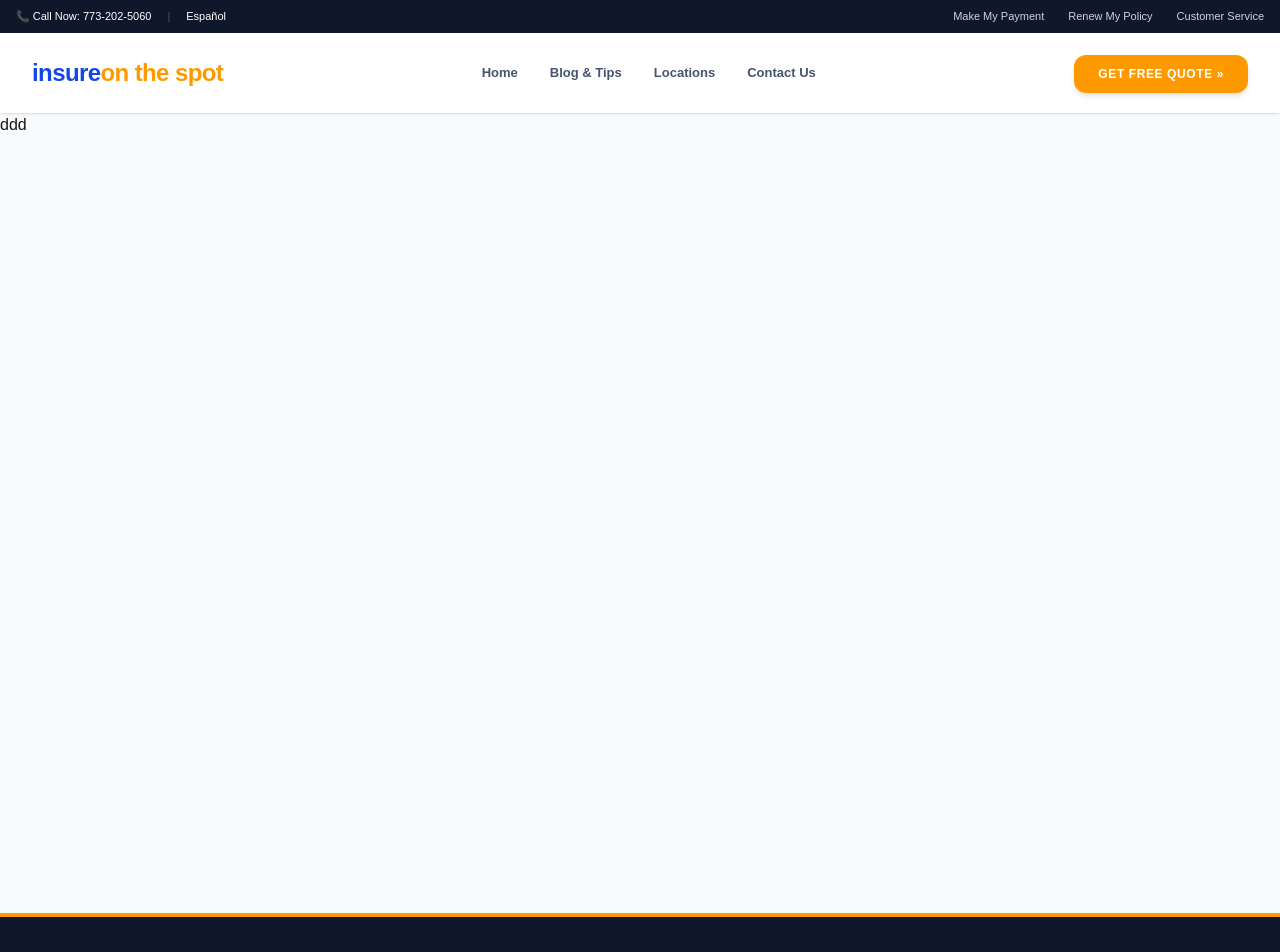
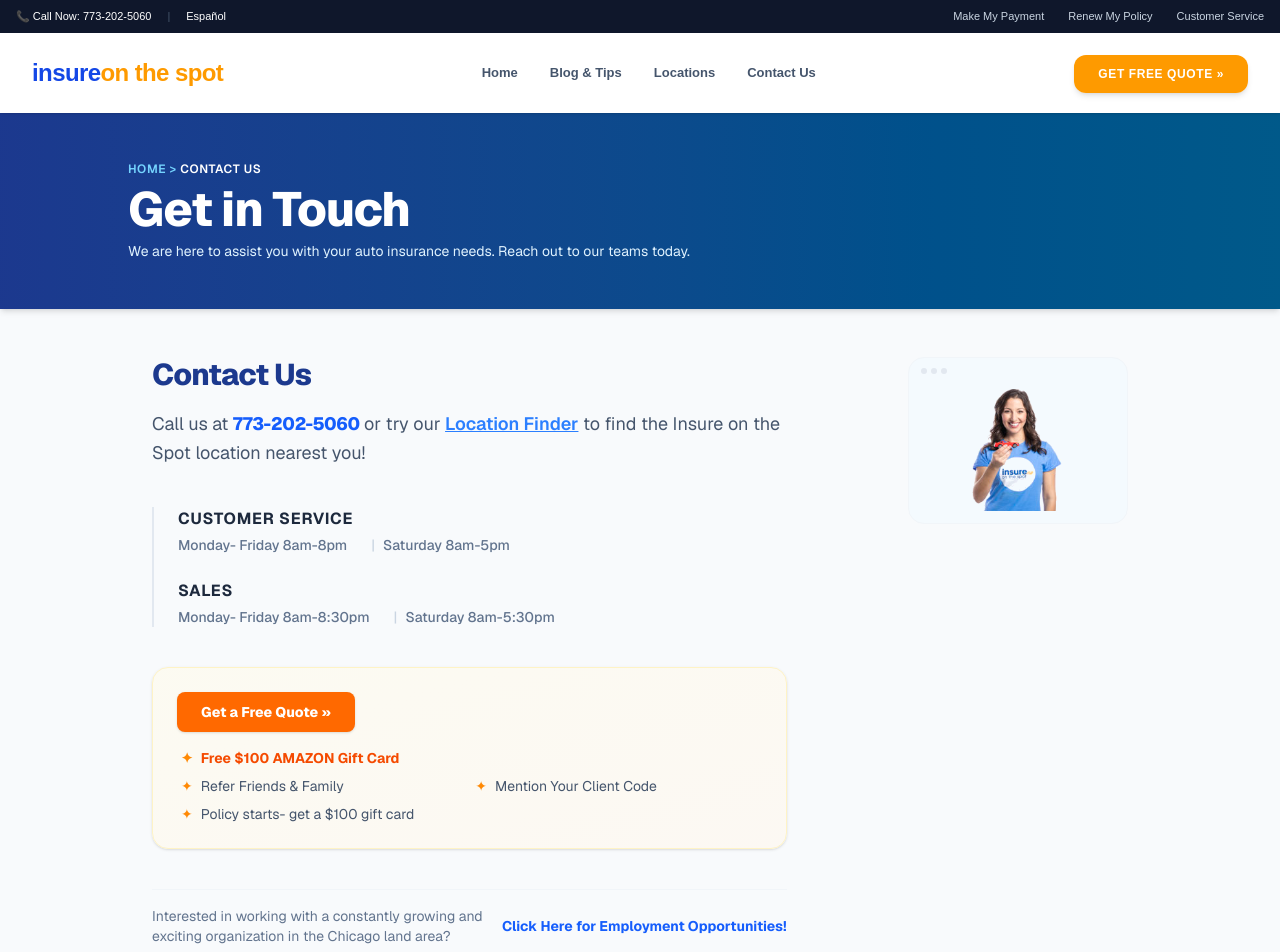
Before and after one commit to jemsay072/iots-trial-project, a Next.js app: page /contact in a window 1280 px wide. Shown: the top 952 px of the page. Built offline with nearby package versions, Linux system fonts and the light colour scheme.

Commit message:
[Page] Contact us

```diff
--- a/app/contact/page.tsx
+++ b/app/contact/page.tsx
@@ -1,9 +1,130 @@
 import React from "react";
+import { mockContactDatabase } from "../src/data/mockData";
 
-const ContactPage = () => {
+const ContactPage:React.FC = () => {
+
+    const data = mockContactDatabase;
+
     return (
-        <div className="min-h-screen bg-slate-50 text-left">ddd</div>
-    )
+        <section className="bg-slate-50 min-h-screen text-slate-700 font-sans pb-16">
+            {/* 1. TOP HERO BANNER (Para consistent sa Locations page mo!) */}
+            <div className="bg-gradient-to-r stream-blue from-blue-900 to-sky-800 text-white py-12 px-6 mb-12 shadow-md">
+                <div className="max-w-5xl mx-auto space-y-2">
+                <p className="text-xs font-semibold tracking-wider uppercase text-sky-300">
+                    Home &gt; <span className="text-white">Contact Us</span>
+                </p>
+                <h1 className="text-4xl font-extrabold tracking-tight md:text-5xl">
+                    Get in Touch
+                </h1>
+                <p className="text-sm text-sky-100 max-w-xl">
+                    We are here to assist you with your auto insurance needs. Reach out to our teams today.
+                </p>
+                </div>
+            </div>
+
+            <div className="max-w-5xl mx-auto px-6">
+
+                {/* Main Layout Grid */}
+                <div className="grid grid-cols-1 md:grid-cols-3 gap-12 items-start mb-16">
+
+                {/* Left Columns - Details */}
+                <div className="md:col-span-2 space-y-10">
+
+                    {/* 1. Main Header Title & Info (Inalisan ng Box para mas malinis) */}
+                    <div className="space-y-4">
+                    <h2 className="text-3xl font-extrabold text-blue-900 tracking-tight">
+                        {data.title}
+                    </h2>
+                    <p className="text-lg text-slate-600 leading-relaxed max-w-2xl">
+                        Call us at <span className="font-extrabold text-blue-600 tracking-tight">{data.phoneNumber}</span> or try our{" "}
+                        <a href="#location" className="text-blue-500 font-semibold underline hover:text-blue-700 transition-colors">
+                        {data.locationFinderText}
+                        </a>{" "}
+                        to find the Insure on the Spot location nearest you!
+                    </p>
+                    </div>
+
+                    {/* 2. Department Schedules (Inalisan ng individual boxes; ginawang malinis na rows) */}
+                    <div className="border-l-2 border-slate-200 pl-6 space-y-6">
+                    {data.departments.map((dept, index) => (
+                        <div key={index} className="space-y-1">
+                        <h3 className="text-md font-bold text-slate-800 uppercase tracking-wider">
+                            {dept.title}
+                        </h3>
+                        <div className="flex flex-col sm:flex-row sm:gap-6 text-sm text-slate-500 font-medium">
+                            {dept.schedule.map((sched, idx) => (
+                            <span key={idx} className="flex items-center gap-2">
+                                {idx > 0 && <span className="hidden sm:inline text-slate-300">|</span>}
+                                {sched}
+                            </span>
+                            ))}
+                        </div>
+                        </div>
+                    ))}
+                    </div>
+
+                    {/* 3. Highlighted Promo Section (Ito na lang ang may container para stand-out) */}
+                    <div className="bg-gradient-to-br from-amber-50/60 to-orange-50/60 p-6 rounded-2xl border border-amber-100 shadow-sm space-y-4">
+                    <a
+                        href="#quote"
+                        className="inline-block bg-orange-500 text-white font-extrabold px-6 py-2.5 rounded-lg shadow hover:bg-orange-600 hover:shadow-md transition-all transform hover:-translate-y-0.5 text-sm"
+                    >
+                        {data.promoTitle}
+                    </a>
+                    <ul className="grid grid-cols-1 sm:grid-cols-2 gap-2 pl-1">
+                        {data.promoDetails.map((promo, index) => (
+                        <li
+                            key={index}
+                            className={`text-sm flex items-center gap-2 ${promo.isBold ? "font-bold text-orange-600 text-base col-span-1 sm:col-span-2" : "text-slate-600"}`}
+                        >
+                            <span className="text-orange-400">✦</span> {promo.text}
+                        </li>
+                        ))}
+                    </ul>
+                    </div>
+
+                    {/* Careers Link (Inalisan din ng box; ginawang plain text footer helper) */}
+                    <div className="text-sm pt-4 border-t border-slate-100 flex flex-col sm:flex-row sm:items-center justify-between gap-2">
+                    <p className="text-slate-500">{data.careersText}</p>
+                    <a href="#careers" className="font-bold text-blue-600 hover:text-blue-800 hover:underline transition-colors shrink-0">
+                        {data.careersLinkText}
+                    </a>
+                    </div>
+                </div>
+
+                {/* Right Column - Agent Image (Malinis na mockup style) */}
+                <div className="flex justify-center md:justify-end">
+                    <div className="relative w-full max-w-[220px] bg-sky-50/50 p-3 rounded-2xl border border-slate-100 flex flex-col items-center">
+                    <div className="absolute top-2.5 left-3 flex gap-1">
+                        <span className="w-1.5 h-1.5 rounded-full bg-slate-200"></span>
+                        <span className="w-1.5 h-1.5 rounded-full bg-slate-200"></span>
+                        <span className="w-1.5 h-1.5 rounded-full bg-slate-200"></span>
+                    </div>
+                    <img
+                        src={data.images.sideAgent}
+                        alt="Customer Service Agent"
+                        className="w-full h-auto object-contain rounded-xl mt-3"
+                    />
+                    </div>
+                </div>
+
+                </div>
+
+                {/* Bottom Banner Section - Group Photo */}
+                <div className="pt-8 border-t border-slate-100 flex flex-col items-center">
+                <div className="max-w-2xl w-full">
+                    <img
+                    src={data.images.bottomGroup}
+                    alt="Insure on the Spot Team"
+                    className="w-full h-auto object-contain mx-auto rounded-xl shadow-sm border border-slate-100"
+                    />
+                </div>
+                </div>
+
+            </div>
+
+        </section>
+    );
 }
 
 export default ContactPage;
--- a/app/src/data/mockData.ts
+++ b/app/src/data/mockData.ts
@@ -1,4 +1,4 @@
-import { Article, Location } from "../types";
+import { Article, Location, ContactData, FooterData } from "../types";
 
 export const mockArticlesDatabase: Article[] = [
   {
@@ -112,3 +112,71 @@
       city: "Melrose Park"
   }
 ];
+
+export const mockContactDatabase: ContactData = {
+  title: "Contact Us",
+  description: "Call us at 773-202-5060 or try our Location Finder to find the Insure on the Spot location nearest you!",
+  phoneNumber: "773-202-5060",
+  locationFinderText: "Location Finder",
+  departments: [
+    {
+      title: "Customer Service",
+      schedule: ["Monday- Friday 8am-8pm", "Saturday 8am-5pm"],
+    },
+    {
+      title: "Sales",
+      schedule: ["Monday- Friday 8am-8:30pm", "Saturday 8am-5:30pm"],
+    },
+  ],
+  promoTitle: "Get a Free Quote »",
+  promoDetails: [
+    { text: "Free $100 AMAZON Gift Card", isBold: true },
+    { text: "Refer Friends & Family" },
+    { text: "Mention Your Client Code" },
+    { text: "Policy starts- get a $100 gift card" },
+  ],
+  careersText: "Interested in working with a constantly growing and exciting organization in the Chicago land area?",
+  careersLinkText: "Click Here for Employment Opportunities!",
+  images: {
+    sideAgent: "/images/agent-side.png",
+    bottomGroup: "/images/group-banner.png",
+  },
+};
+
+export const footerData: FooterData = {
+  categories: [
+    {
+      title: "SERVICES",
+      links: [
+        { label: "Auto Insurance", url: "#auto" },
+        { label: "SR22 Insurance", url: "#sr22" },
+        { label: "Motorcycle Insurance", url: "#motorcycle" },
+        { label: "Commercial Vehicle Insurance", url: "#commercial" },
+      ],
+    },
+    {
+      title: "OUR LOCATIONS",
+      links: [
+        { label: "Corporate Headquarters", url: "#hq" },
+        { label: "Chicago, IL South Branch", url: "#chicago-south" },
+        { label: "Berwyn Office Location", url: "#berwyn" },
+        { label: "Melrose Park Facility", url: "#melrose-park" },
+      ],
+    },
+    {
+      title: "NEED ASSISTANCE?",
+      links: [
+        { label: "Easy Payment Options", url: "#payments" },
+        { label: "Report an Active Claim", url: "#claims" },
+        { label: "Frequently Asked Questions", url: "#faqs" },
+        { label: "Corporate Contact Desk", url: "#corporate" },
+      ],
+    },
+  ],
+  rateCheck: {
+    title: "INSTANT RATE CHECK",
+    description: "Calculate your local premium instantly. Trusted across Illinois since 1988.",
+    placeholder: "Enter Zip Code",
+    buttonText: "GET RATE ESTIMATE »",
+  },
+};
--- a/app/src/types/index.ts
+++ b/app/src/types/index.ts
@@ -23,3 +23,49 @@
     hours?: string;
     city?: string;
 }
+
+export interface ContactDetail {
+    title: string;
+    schedule: string[];
+}
+
+export interface PromoItem{
+    text: string;
+    isBold?: boolean;
+}
+
+export interface ContactData {
+  title: string;
+  description: string;
+  phoneNumber: string;
+  locationFinderText: string;
+  departments: ContactDetail[];
+  promoTitle: string;
+  promoDetails: PromoItem[];
+  careersText: string;
+  careersLinkText: string;
+  images: {
+    sideAgent: string;
+    bottomGroup: string;
+  };
+}
+
+export interface FooterLink {
+  label: string;
+  url: string;
+}
+
+export interface FooterCategory {
+  title: string;
+  links: FooterLink[];
+}
+
+export interface FooterData {
+  categories: FooterCategory[];
+  rateCheck: {
+    title: string;
+    description: string;
+    placeholder: string;
+    buttonText: string;
+  };
+}
```
Also changed, not shown: public/images/agent-side.png (added), public/images/group-banner.png (added).
